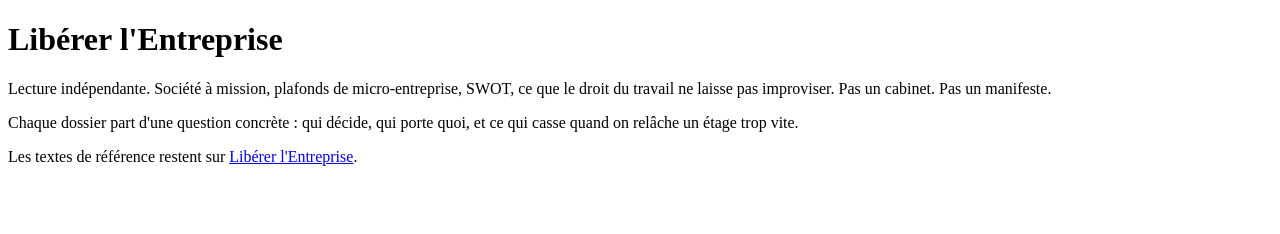
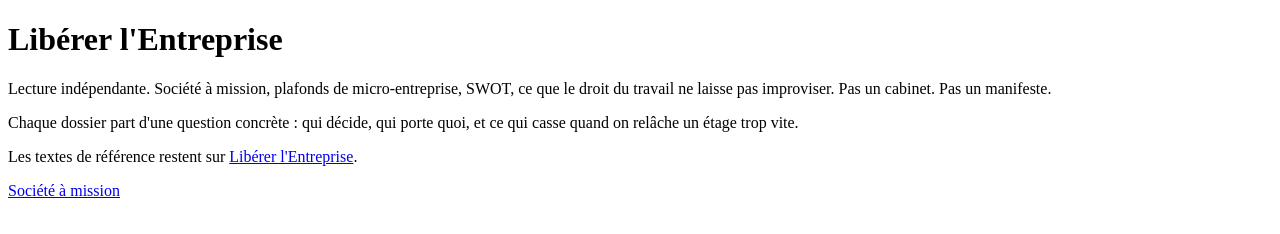
Before and after one commit to lectureliberante/lectureliberante.github.io, a plain HTML site: page index.html in a window 1280 px wide. Drawn offline with Linux system fonts and the light colour scheme.

Commit message:
Update index.html

```diff
--- a/index.html
+++ b/index.html
@@ -9,5 +9,6 @@
 <p>Lecture indépendante. Société à mission, plafonds de micro-entreprise, SWOT, ce que le droit du travail ne laisse pas improviser. Pas un cabinet. Pas un manifeste.</p>
 <p>Chaque dossier part d'une question concrète : qui décide, qui porte quoi, et ce qui casse quand on relâche un étage trop vite.</p>
 <p>Les textes de référence restent sur <a href="https://organisationliberee.fr">Libérer l'Entreprise</a>.</p>
+  <p><a href="mission.html">Société à mission</a></p>
 </body>
 </html>
```
